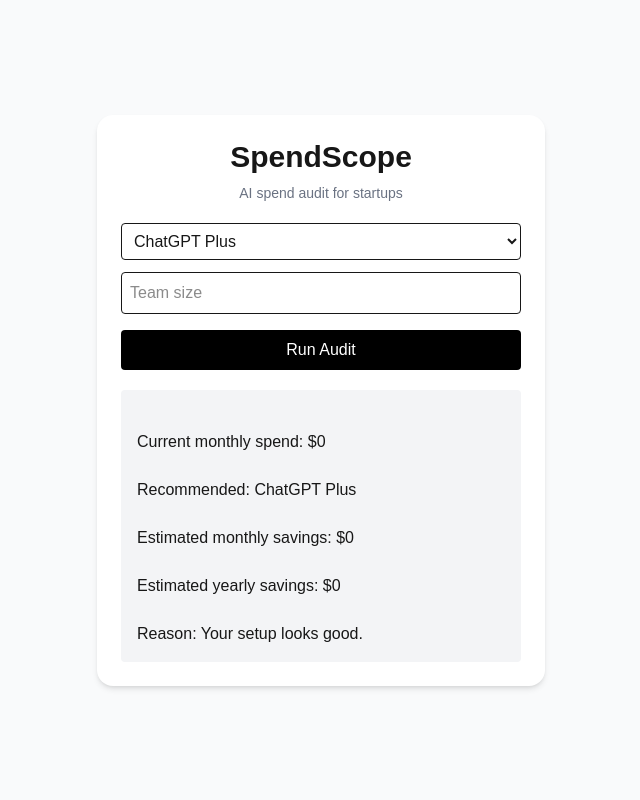
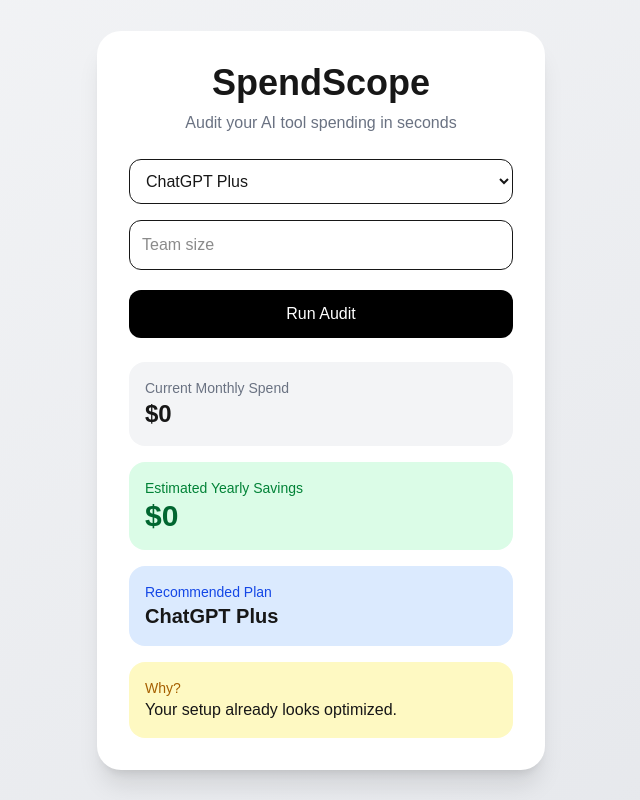
Before and after one commit to Rafiaweb/spend-scope, a Next.js app: page / in a window 1280 px wide. Both pictures are taken after a click on the button "Run Audit". Shown: the whole page, without its empty margins (319-959 px from the left). Built offline with nearby package versions, Linux system fonts and the light colour scheme.

Commit message:
feat: improve UI design and add local storage

```diff
--- a/app/page.tsx
+++ b/app/page.tsx
@@ -1,6 +1,6 @@
 "use client";
 
-import { useState } from "react";
+import { useEffect, useState } from "react";
 
 const pricing = {
   "ChatGPT Plus": 20,
@@ -12,54 +12,66 @@
 export default function Home() {
   const [tool, setTool] = useState("ChatGPT Plus");
   const [teamSize, setTeamSize] = useState("");
-  const [result, setResult] = useState("");
+  const [result, setResult] = useState<any>(null);
+
+  useEffect(() => {
+    const savedTool = localStorage.getItem("tool");
+    const savedTeam = localStorage.getItem("teamSize");
+
+    if (savedTool) setTool(savedTool);
+    if (savedTeam) setTeamSize(savedTeam);
+  }, []);
+
+  useEffect(() => {
+    localStorage.setItem("tool", tool);
+    localStorage.setItem("teamSize", teamSize);
+  }, [tool, teamSize]);
 
   const runAudit = () => {
     const users = Number(teamSize);
+
     const currentCost = pricing[tool as keyof typeof pricing] * users;
 
     let recommendedPlan = tool;
     let newCost = currentCost;
-    let reason = "Your setup looks good.";
+    let reason = "Your setup already looks optimized.";
 
     if (tool === "ChatGPT Team" && users <= 2) {
       recommendedPlan = "ChatGPT Plus";
       newCost = 20 * users;
-      reason = "Small teams usually don't need Team plan features.";
+      reason =
+        "Small teams usually don't need ChatGPT Team collaboration features.";
     }
 
     const monthlySavings = currentCost - newCost;
     const yearlySavings = monthlySavings * 12;
 
-    setResult(`
-Current monthly spend: $${currentCost}
-
-Recommended: ${recommendedPlan}
-
-Estimated monthly savings: $${monthlySavings}
-
-Estimated yearly savings: $${yearlySavings}
-
-Reason: ${reason}
-`);
+    setResult({
+      currentCost,
+      recommendedPlan,
+      monthlySavings,
+      yearlySavings,
+      reason,
+    });
   };
 
   return (
-    <main className="min-h-screen bg-gray-50 flex items-center justify-center px-4">
-      <div className="bg-white p-6 rounded-2xl shadow-md w-full max-w-md">
+    <main className="min-h-screen bg-gradient-to-br from-gray-100 to-gray-200 flex items-center justify-center px-4">
 
-        <h1 className="text-3xl font-bold text-center mb-2">
+      <div className="bg-white p-8 rounded-3xl shadow-xl w-full max-w-md">
+
+        <h1 className="text-4xl font-bold text-center mb-2">
           SpendScope
         </h1>
 
-        <p className="text-sm text-gray-500 text-center mb-5">
-          AI spend audit for startups
+        <p className="text-gray-500 text-center mb-6">
+          Audit your AI tool spending in seconds
         </p>
 
         <select
           value={tool}
           onChange={(e) => setTool(e.target.value)}
-          className="w-full p-2 border rounded mb-3"
+          className="w-full p-3 border rounded-xl mb-4"
         >
           <option>ChatGPT Plus</option>
           <option>ChatGPT Team</option>
@@ -72,21 +84,56 @@
           placeholder="Team size"
           value={teamSize}
           onChange={(e) => setTeamSize(e.target.value)}
-          className="w-full p-2 border rounded mb-4"
+          className="w-full p-3 border rounded-xl mb-5"
         />
 
         <button
           onClick={runAudit}
-          className="w-full bg-black text-white py-2 rounded"
+          className="w-full bg-black hover:bg-gray-800 transition text-white py-3 rounded-xl font-medium"
         >
           Run Audit
         </button>
 
         {result && (
-          <div className="mt-5 whitespace-pre-line p-4 bg-gray-100 rounded">
-            {result}
+          <div className="mt-6 space-y-4">
+
+            <div className="bg-gray-100 p-4 rounded-2xl">
+              <p className="text-sm text-gray-500">Current Monthly Spend</p>
+              <h2 className="text-2xl font-bold">
+                ${result.currentCost}
+              </h2>
+            </div>
+
+            <div className="bg-green-100 p-4 rounded-2xl">
+              <p className="text-sm text-green-700">
+                Estimated Yearly Savings
+              </p>
+              <h2 className="text-3xl font-bold text-green-800">
+                ${result.yearlySavings}
+              </h2>
+            </div>
+
+            <div className="bg-blue-100 p-4 rounded-2xl">
+              <p className="text-sm text-blue-700">
+                Recommended Plan
+              </p>
+              <h2 className="text-xl font-semibold">
+                {result.recommendedPlan}
+              </h2>
+            </div>
+
+            <div className="bg-yellow-100 p-4 rounded-2xl">
+              <p className="text-sm text-yellow-700">
+                Why?
+              </p>
+              <p className="font-medium">
+                {result.reason}
+              </p>
+            </div>
+
           </div>
         )}
+
       </div>
     </main>
   );
```
